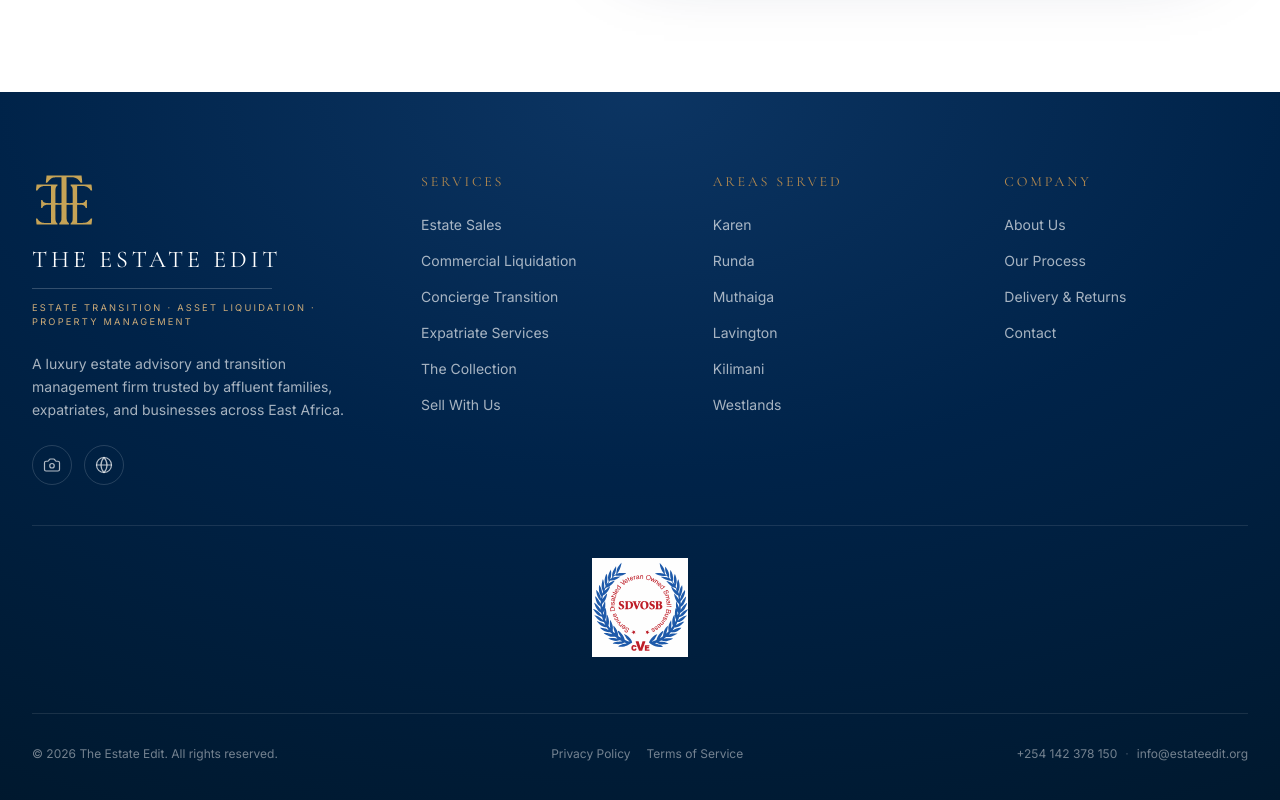
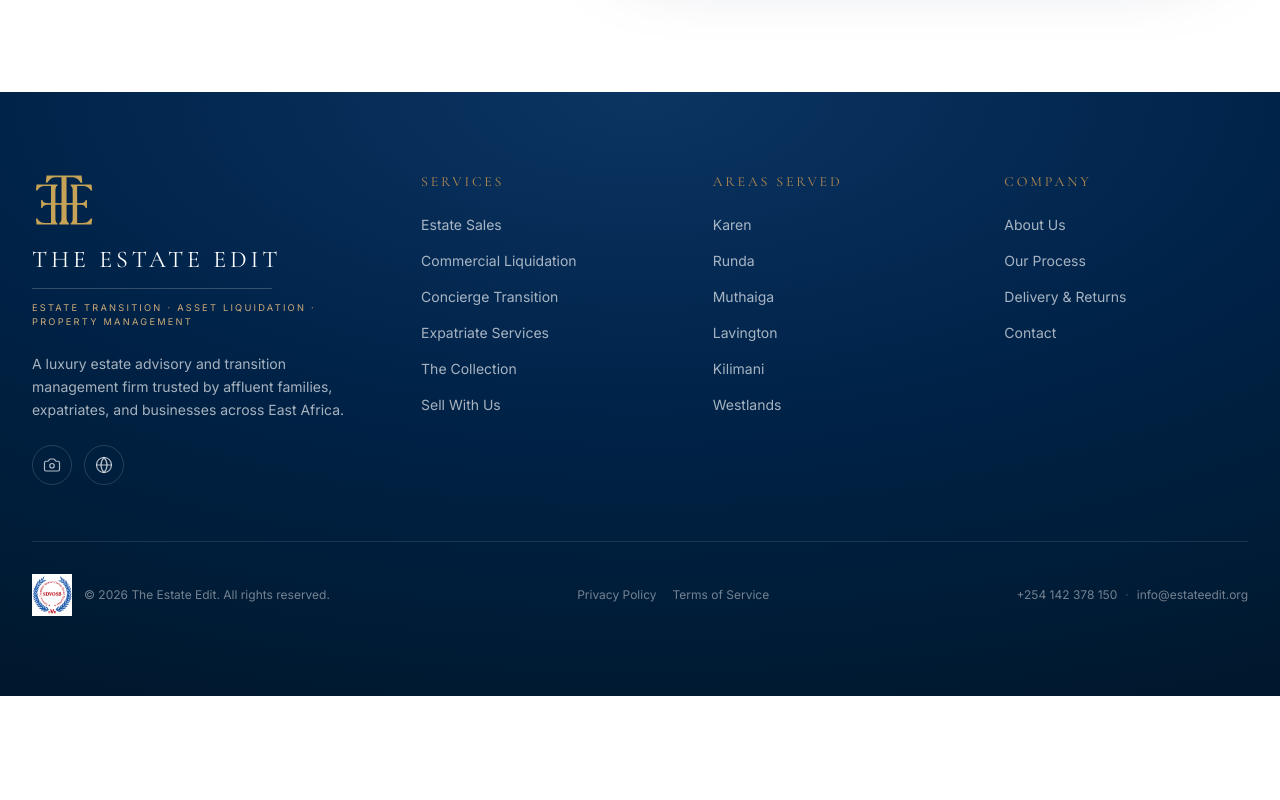
Before and after one commit to joatkenya-creator/estate-edit, a Next.js app: page / in a window 1280 px wide. Shown: the part 6679-7479 px from the top of the page. After the commit the page ends 7375 px from the top, so only its background shows below. Built offline with nearby package versions, Linux system fonts and the light colour scheme; no server answers; the database is empty.

Commit message:
sdvosb-seal

```diff
--- a/src/components/site/footer.tsx
+++ b/src/components/site/footer.tsx
@@ -110,12 +110,18 @@
         {/* SDVOSB/CVE seal — reserved pending actual VA verification (SAM.gov/VetCert).
             Do not enable until certification is confirmed; uncomment and drop the
             verified seal asset in /public to activate. */}
-        <div className="mt-10 flex justify-center border-t border-white/10 pt-8">
-          <Image src="/sdvosb-seal.svg" alt="Service-Disabled Veteran-Owned Small Business (SDVOSB) — VA Verified" width={96} height={96} unoptimized />
-        </div>
 
         <div className="mt-14 flex flex-col items-center justify-between gap-4 border-t border-white/10 pt-8 text-xs text-white/45 sm:flex-row">
+        <div className="flex items-center gap-3">
+          <Image
+            src="/sdvosb-seal.svg"
+            alt="Service-Disabled Veteran-Owned Small Business (SDVOSB) — VA Verified"
+            width={40}
+            height={40}
+            unoptimized
+          />
           <p>© {new Date().getFullYear()} The Estate Edit. All rights reserved.</p>
+        </div>
           <nav className="flex items-center gap-4">
             <Link href="/privacy" className="transition-colors hover:text-white">
               Privacy Policy
```
